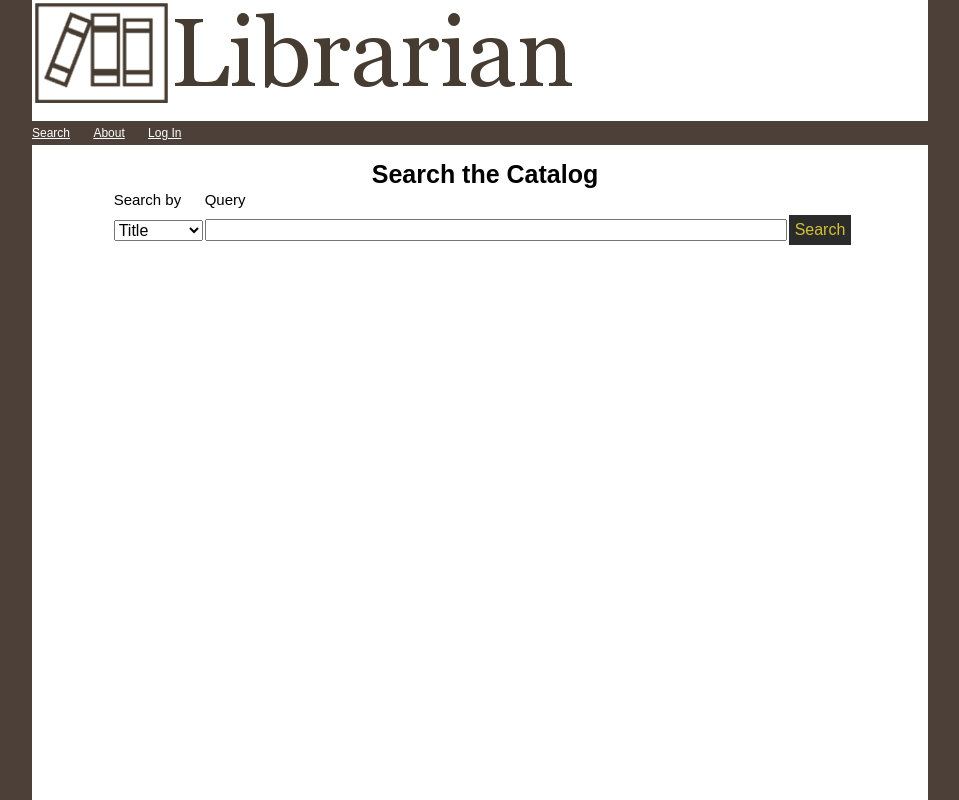
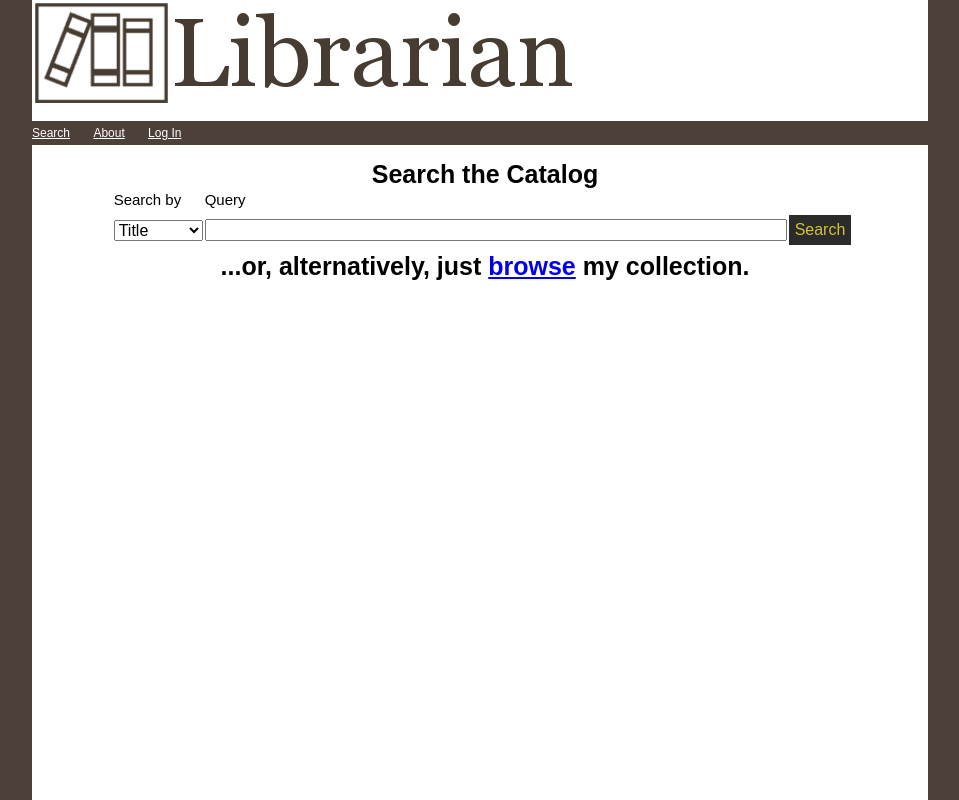
Before and after one commit to skytreader/Librarian, a CodeIgniter app: page /librarian/index.php/home/index in a window 1280 px wide. Shown: the whole page, without its empty margins (160-1119 px from the left). Run offline with CodeIgniter, Linux system fonts and the light colour scheme.

Commit message:
User might not search So, instead, just browse my books (I still get to brag!)

```diff
--- a/application/views/content/searchbox.php
+++ b/application/views/content/searchbox.php
@@ -47,4 +47,5 @@ echo form_open("search", $search_form_attributes);
 </tr>
 </table>
 <?php echo form_close(); ?>
+<h1>...or, alternatively, just <a href="#">browse</a> my collection.</h1>
 </div>
```
